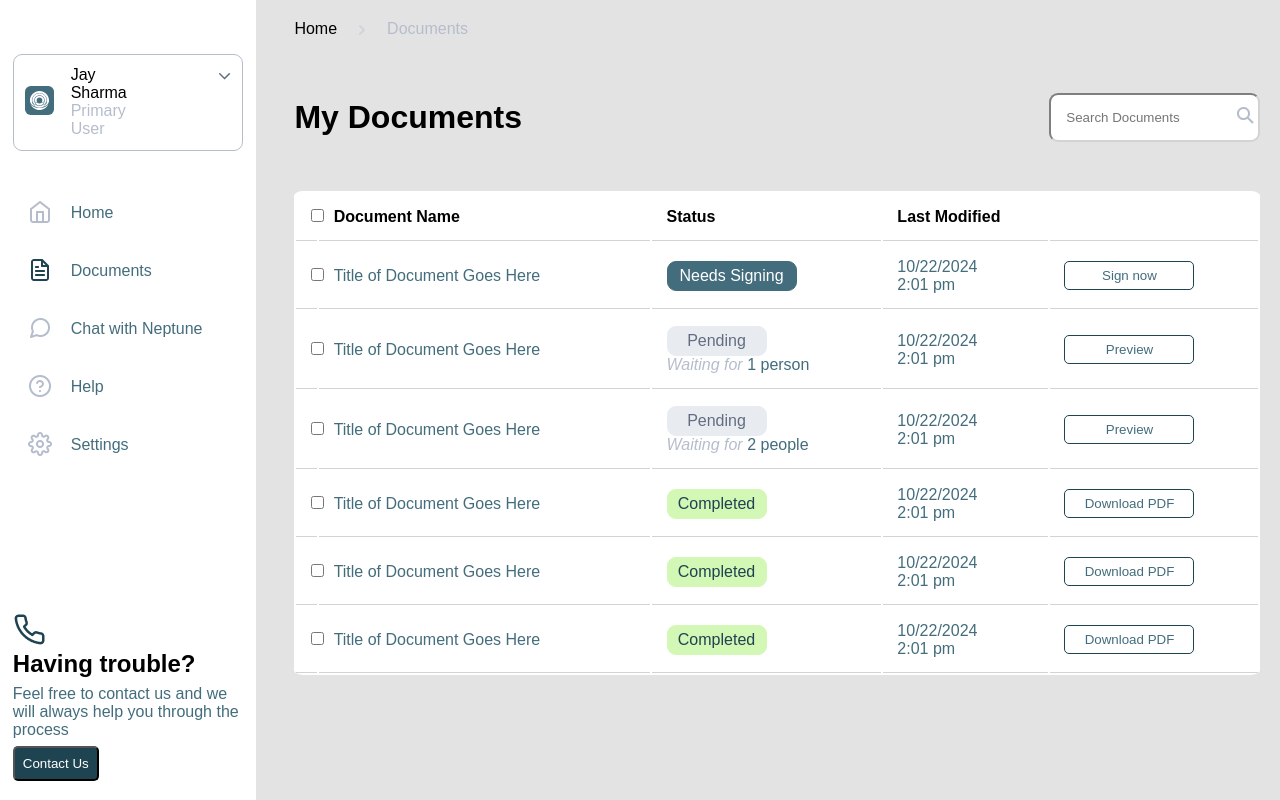
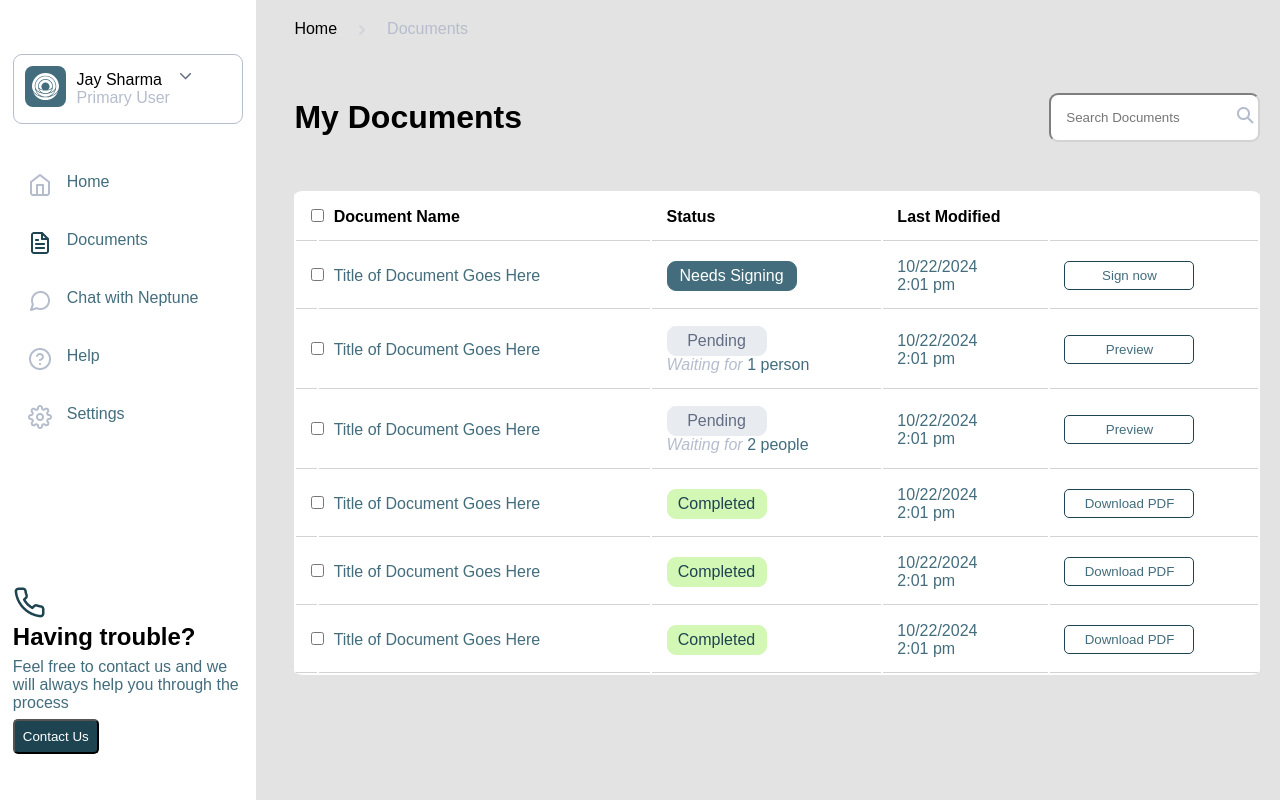
Before and after one commit to Jay-23-sharma/Frontend_Project, a plain HTML site: page index.html in a window 1280 px wide. Drawn offline with Linux system fonts and the light colour scheme; files whose address does not match are found by name.

Commit message:
removed more margins

```diff
--- a/styles.css
+++ b/styles.css
@@ -71,7 +71,7 @@ body{
 }
 
 .text{
-    margin:2%;
+
     font-size:100%;
 }
 
@@ -202,16 +202,13 @@ th,td{
 }
 
 .user{
-    margin-right: 35%;
-    margin-left:1% ;
+
     width: 20%;
 }
 
 .info{
     display: flex;
     flex-direction: column;
-    margin-right: 35%;
-    margin-left: 3%;
     align-self: center;
 }
 
```
